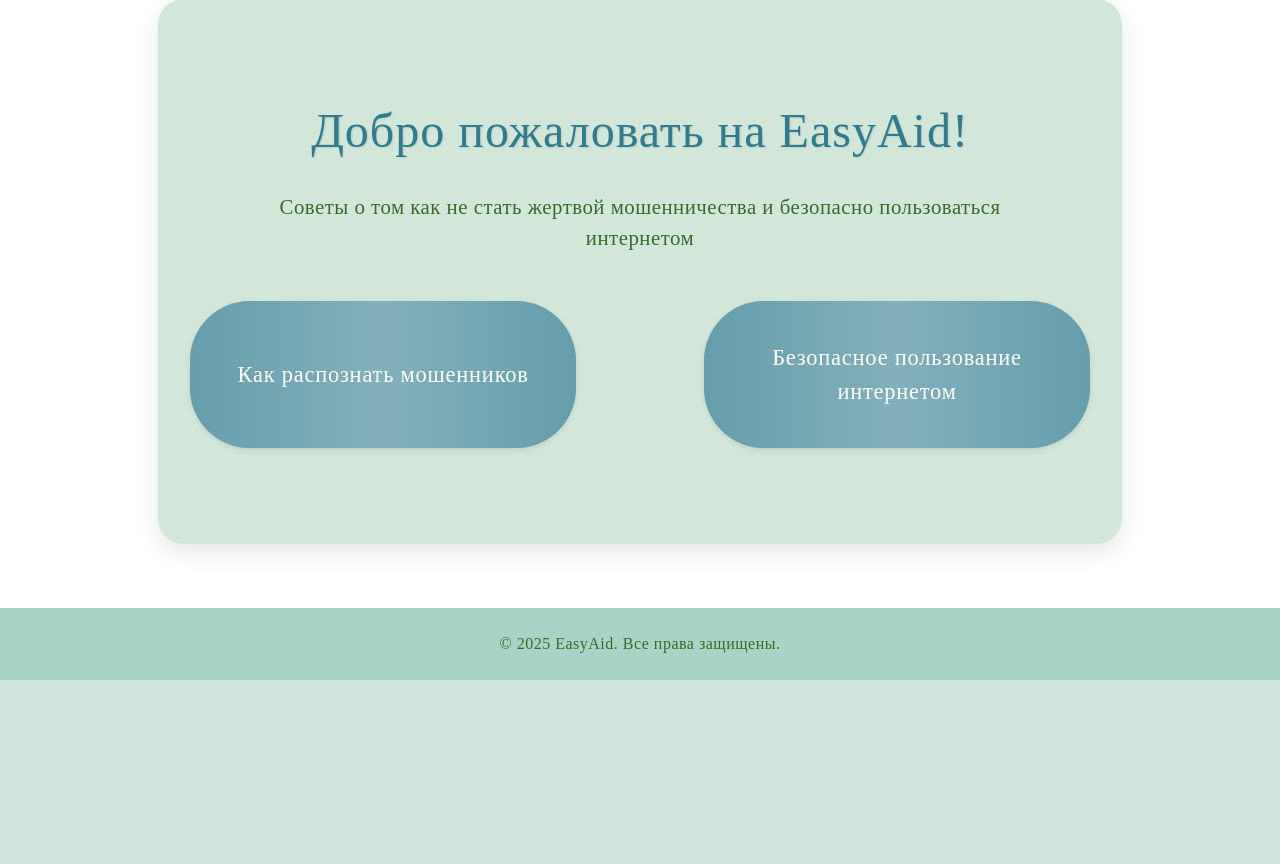
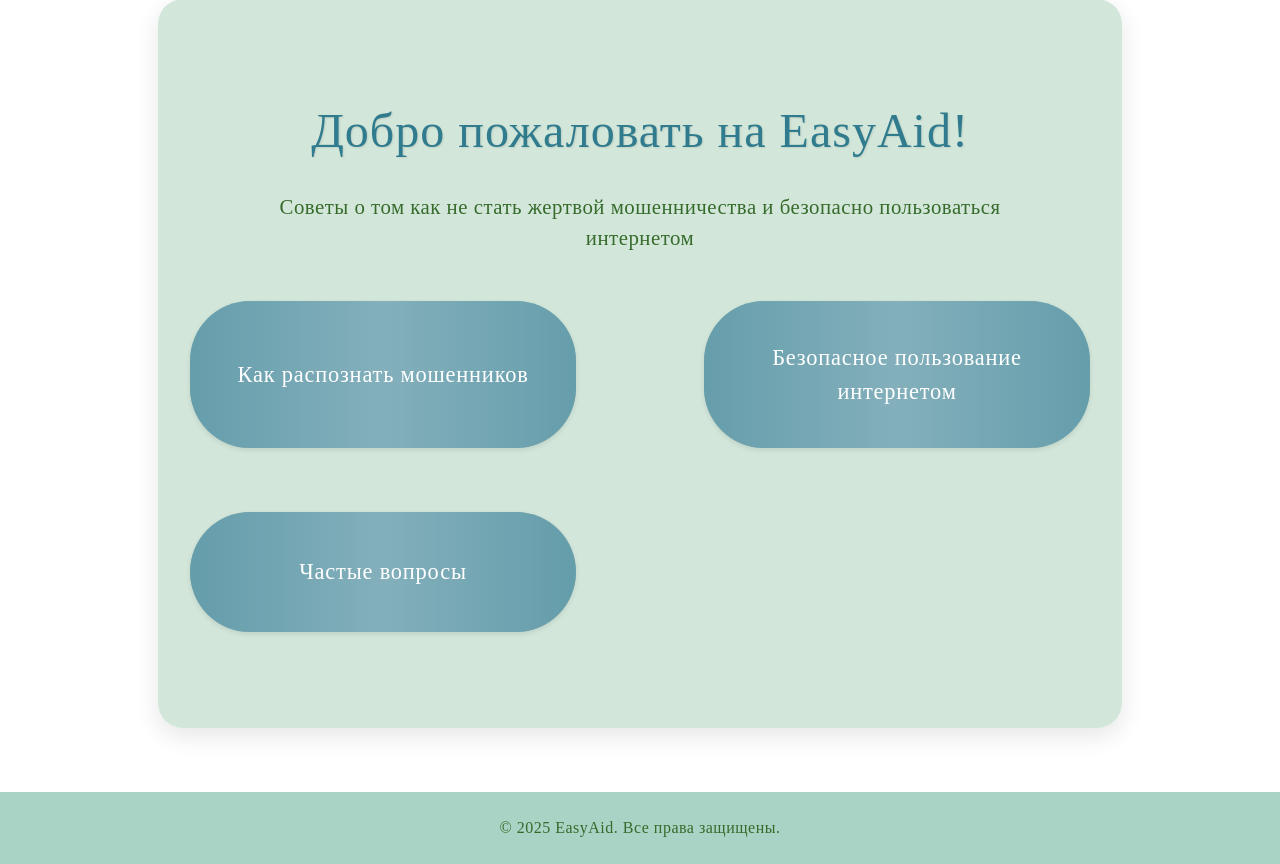
Before and after one commit to illidirr/easyaid-2025, a Django app: page / in a window 1280 px wide. Shown: the part 291-1155 px from the top of the page. Before the commit the page ends 971 px from the top, so only its background shows below. Run offline with Django 4.2, Linux system fonts and the light colour scheme; parts of the project's set-up code (start-up, migrations or seed data) failed here and were passed over.

Commit message:
Update index.html
Signed-off-by: illidirr <zhdanko.y@bk.ru>

```diff
--- a/main/templates/main/index.html
+++ b/main/templates/main/index.html
@@ -14,6 +14,9 @@
         <a href="/group2/" class="main-btn">
             <span>Безопасное пользование интернетом</span>
         </a>
+        <a href="/faq/" class="main-btn">
+            <span>Частые вопросы</span>
+        </a>
     </div>
 </div>
 {% endblock %}
```
